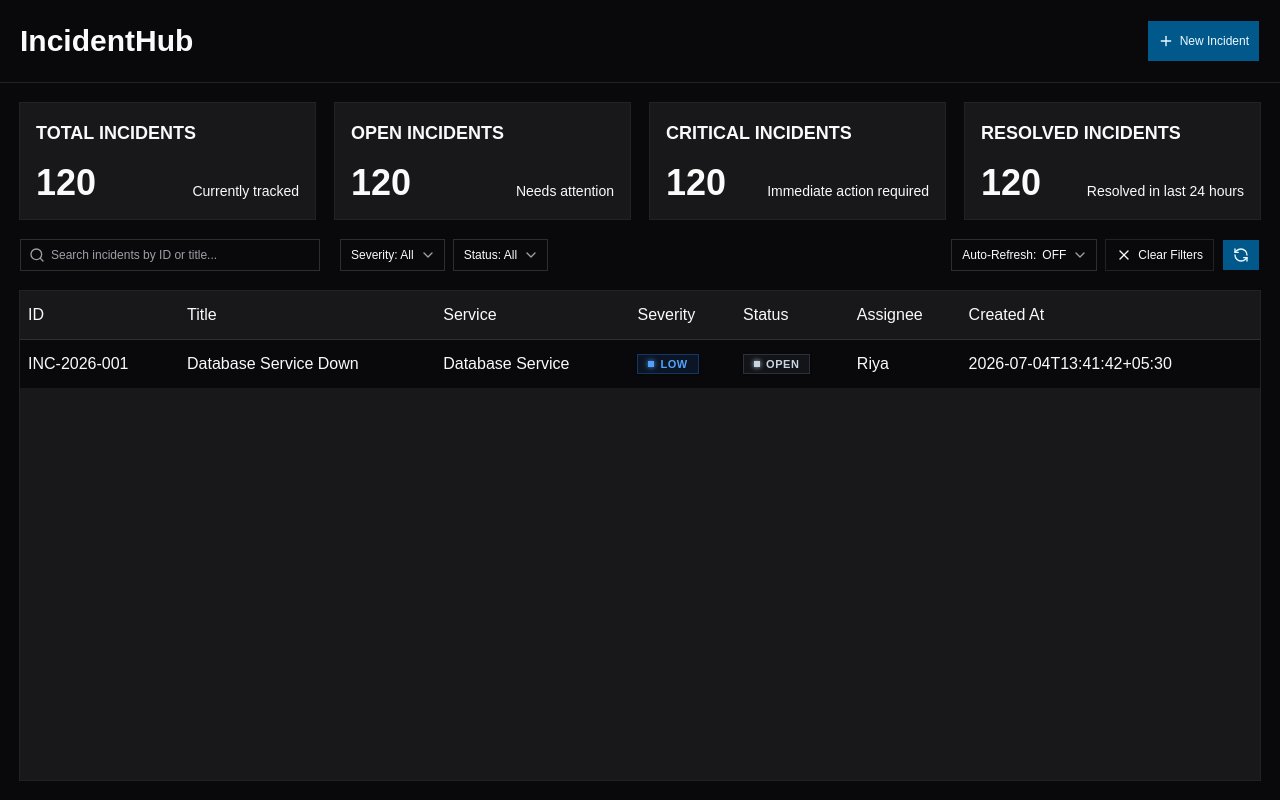
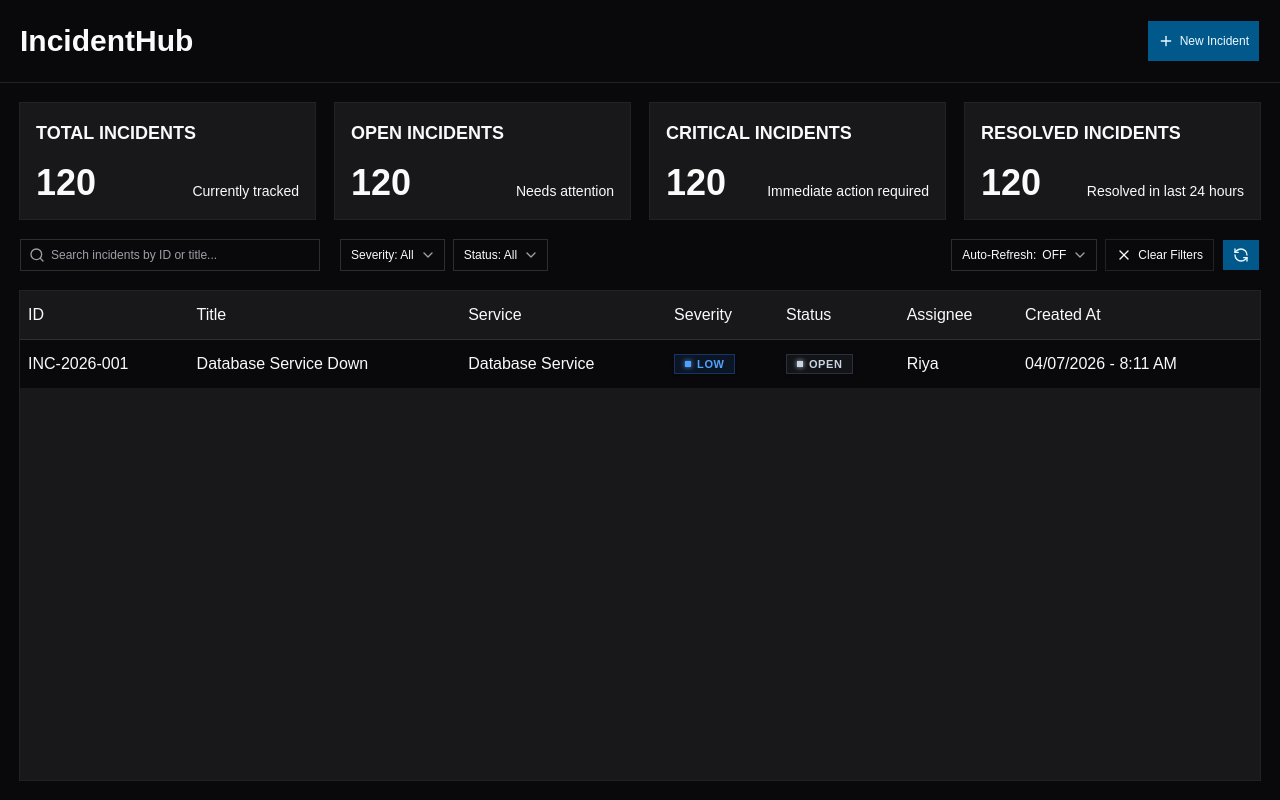
Before and after one commit to Shivamingale3/incident-management-system, a React (Vite) app in the folder frontend/: page / in a window 1280 px wide. Built offline with nearby package versions, Linux system fonts and the light colour scheme.

Commit message:
feat: format incident creation date using localized utility in incident table row

```diff
--- a/frontend/src/components/app/incident-table-row.tsx
+++ b/frontend/src/components/app/incident-table-row.tsx
@@ -6,6 +6,7 @@ import type {
 import { TableCell, TableRow } from "../ui/table";
 import { SeverityBadge } from "./severity-badge";
 import { StatusBadge } from "./status-badge";
+import { formatIncidentCreatedAtToLocale } from "@/utils/dateUtils";
 
 const IncidentTableRow = ({
   incident,
@@ -15,7 +16,10 @@ const IncidentTableRow = ({
   onSelect: (incident: Incident) => void;
 }) => {
   return (
-    <TableRow className="cursor-pointer" onClick={() => onSelect(incident)}>
+    <TableRow
+      className="cursor-pointer"
+      onClick={() => onSelect(incident)}
+    >
       <TableCell>{incident.id}</TableCell>
       <TableCell>{incident.title}</TableCell>
       <TableCell>{incident.service}</TableCell>
@@ -26,7 +30,9 @@ const IncidentTableRow = ({
         <StatusBadge status={incident.status as IncidentStatusType} />
       </TableCell>
       <TableCell>{incident.assignee}</TableCell>
-      <TableCell>{incident.createdAt}</TableCell>
+      <TableCell>
+        {formatIncidentCreatedAtToLocale(incident.createdAt)}
+      </TableCell>
     </TableRow>
   );
 };
```
